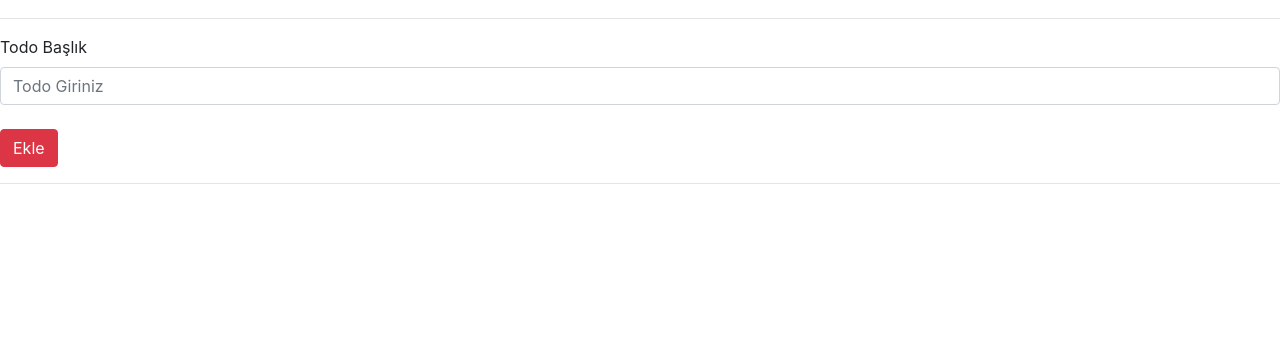
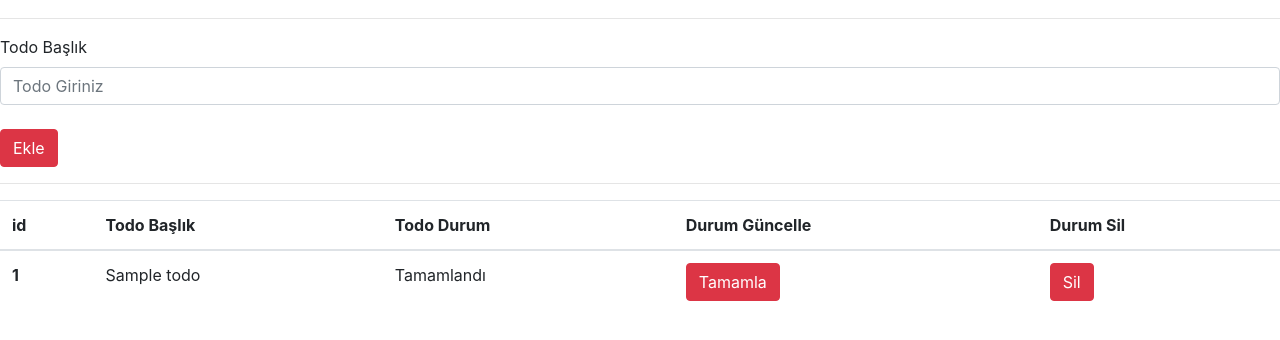
Before and after one commit to demirtaserdem/learn, a Python web app: template TodoApp/templates/index.html in a window 1280 px wide. Shown: the part 132-472 px from the top of the page. Run offline with Jinja, Linux system fonts and the light colour scheme; the template is opened without the code that fills it: most values are stand-ins (such as "Sample title", 1, 10 or a date in 2020); some libraries are stand-ins or nearby versions.

Commit message:
52. Todoları Arayüzde Gösterme

```diff
--- a/TodoApp/templates/index.html
+++ b/TodoApp/templates/index.html
@@ -21,6 +21,32 @@
 
                     </div>
         </form>
+        <table class="table">
+                <thead>
+                  <tr>
+                    <th scope="col">id</th>
+                    <th scope="col">Todo Başlık</th>
+                    <th scope="col">Todo Durum</th>
+                    <th scope="col">Durum Güncelle</th>
+                    <th scope="col">Durum Sil</th>
+                  </tr>
+                </thead>
+                <tbody>
+                  {% for todo in todos %}
+                    <tr>
+                        <th scobe ="row"> {{todo.id}}</th>
+                        <td>{{todo.title}}</td>
+                        {% if todo.complete == False %}
+                        <td>Tamamlanmadı</td>
+                        {% else %}
+                        <td>Tamamlandı</td>
+                        {% endif %}
+                        <td><a href="/comlete/{{todo.id}}" class = "btn btn-danger">Tamamla</a></td>
+                        <td><a href="/delete/{{todo.id}}" class = "btn btn-danger">Sil</a></td>
+                        </tr>
+                  {% endfor %}
+                </tbody>
+              </table>
 
     </div>
 
--- a/TodoApp/todo.py
+++ b/TodoApp/todo.py
@@ -7,7 +7,8 @@ db = SQLAlchemy(app)
 
 @app.route("/")
 def index():
-    return render_template("index.html")
+    todos = Todo.query.all()
+    return render_template("index.html",todos = todos)
 
 @app.route("/add",methods = ["POST"])
 def addTodo():
```
